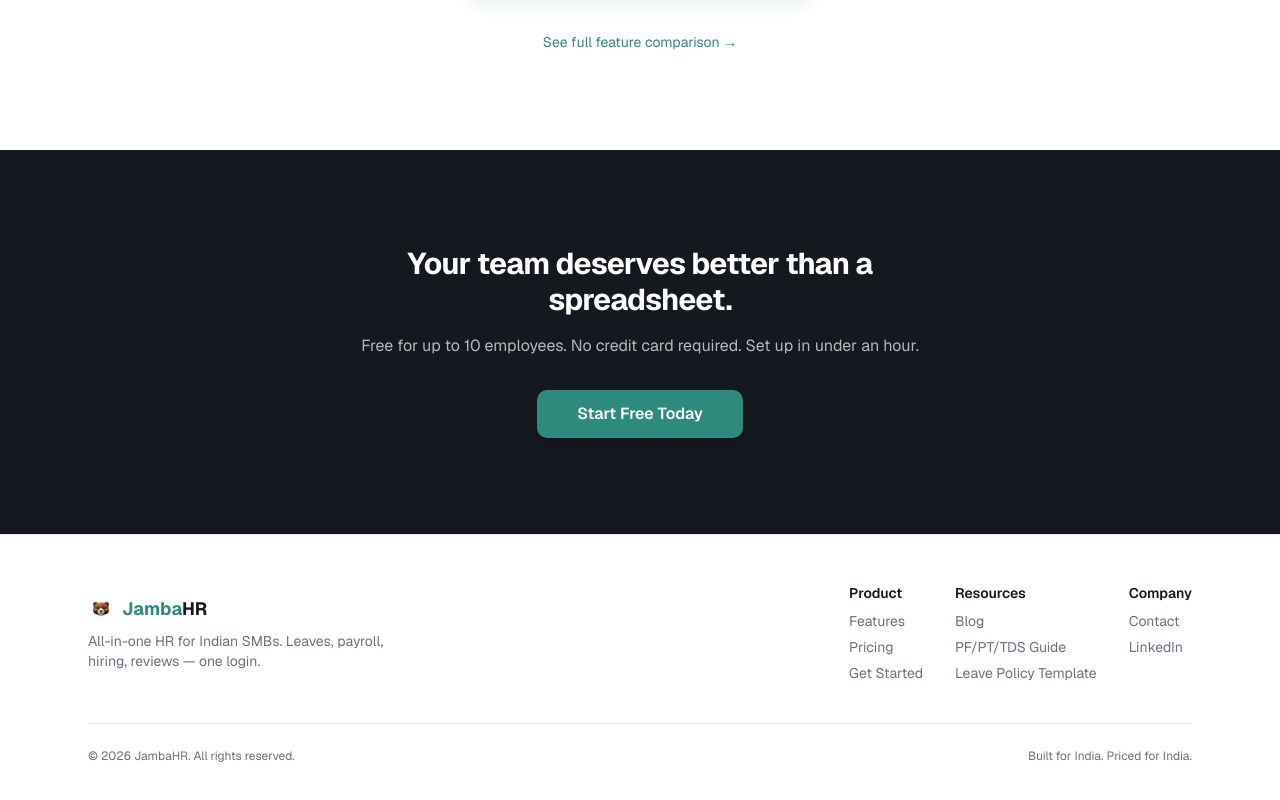
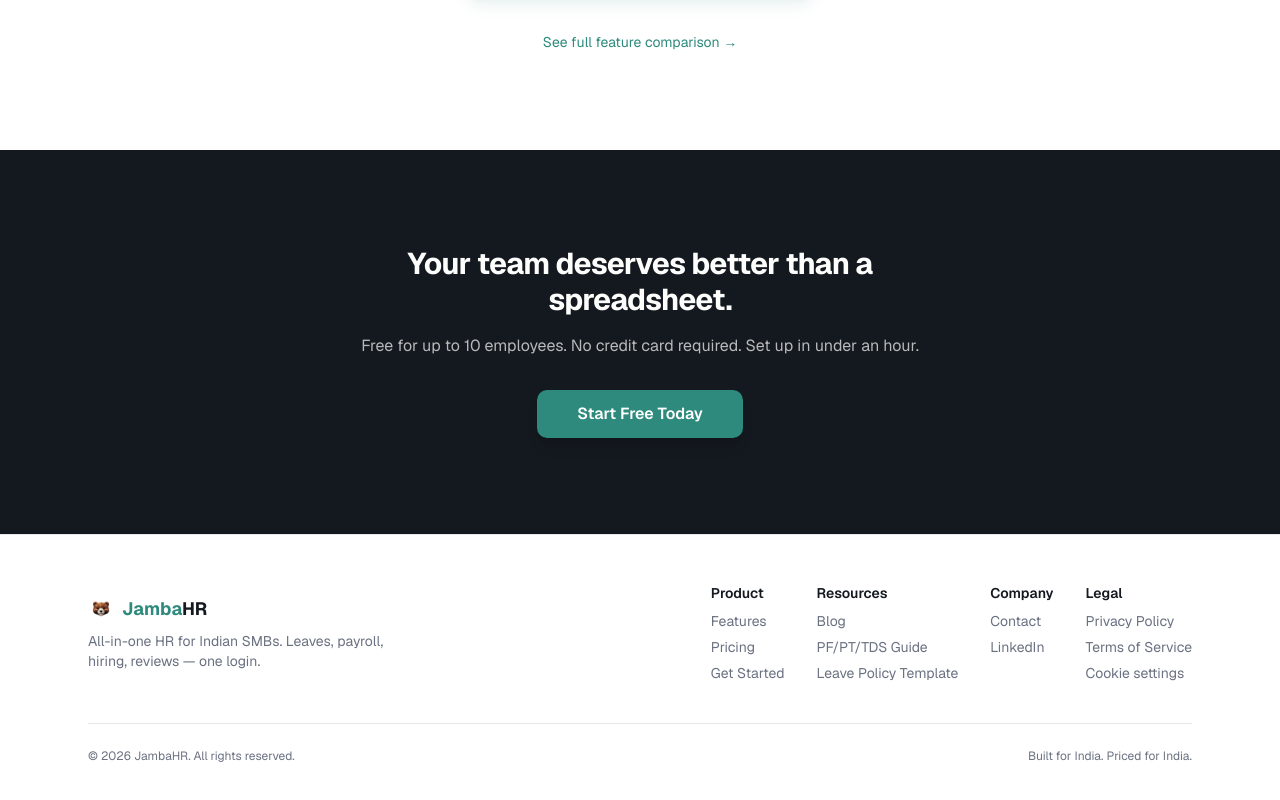
Before and after one commit to amolgupta007/hrme, a Next.js app: page / in a window 1280 px wide. Shown: the part 4811-5611 px from the top of the page. Built offline with nearby package versions, Linux system fonts and the light colour scheme; no server answers.

Commit message:
feat(legal): add Legal column to home footer with Privacy/Terms/Cookie settings

```diff
--- a/src/app/page.tsx
+++ b/src/app/page.tsx
@@ -1,6 +1,7 @@
 import Link from "next/link";
 import Image from "next/image";
 import { AnimateIn } from "@/components/ui/animate-in";
+import { CookieSettingsButton } from "@/components/layout/cookie-settings-button";
 
 const features = [
   {
@@ -497,6 +498,14 @@ export default function HomePage() {
                   <a href="https://www.linkedin.com/company/jambahr" target="_blank" rel="noopener noreferrer" className="block hover:text-foreground transition-colors">LinkedIn</a>
                 </div>
               </div>
+              <div className="space-y-2">
+                <p className="font-semibold text-foreground">Legal</p>
+                <div className="space-y-1.5 text-muted-foreground">
+                  <Link href="/privacy" className="block hover:text-foreground transition-colors">Privacy Policy</Link>
+                  <Link href="/terms" className="block hover:text-foreground transition-colors">Terms of Service</Link>
+                  <CookieSettingsButton />
+                </div>
+              </div>
             </div>
           </div>
           <div className="mt-10 border-t border-border pt-6 flex flex-col sm:flex-row items-center justify-between gap-2 text-xs text-muted-foreground">
--- /dev/null
+++ b/src/components/layout/cookie-settings-button.tsx
@@ -0,0 +1,15 @@
+"use client";
+
+import { openCookieSettings } from "@/components/layout/cookie-banner";
+
+export function CookieSettingsButton({ className }: { className?: string }) {
+  return (
+    <button
+      type="button"
+      onClick={openCookieSettings}
+      className={className ?? "block text-left hover:text-foreground transition-colors"}
+    >
+      Cookie settings
+    </button>
+  );
+}
```
